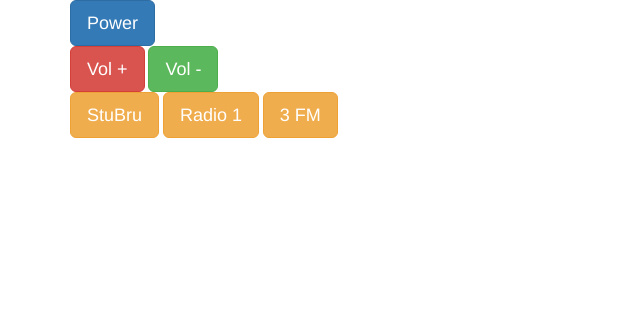
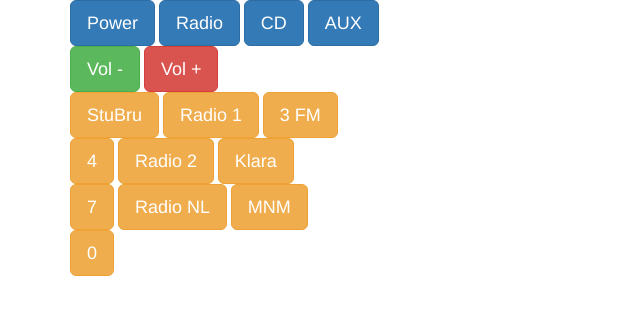
Before and after one commit to mdemuynck/pi, a website: page index.html in a window 1280 px wide. Shown: the whole page, without its empty margins (0-640 px from the left). Drawn offline with nearby package versions, Linux system fonts and the light colour scheme.

Commit message:
add extra commands

```diff
--- a/index.html
+++ b/index.html
@@ -8,21 +8,38 @@
     <body>
         <div class="container">
             <div class="row">
-                <div class="col-xs-12">
+                <div class="col-xs-8">
                     <button class='btn btn-lg btn-primary' href="rptoggle">Power</button>
+                    <button class='btn btn-lg btn-primary' href="rptoggle">Radio</button>
+                    <button class='btn btn-lg btn-primary' href="rptoggle">CD</button>
+                    <button class='btn btn-lg btn-primary' href="rptoggle">AUX</button>
                 </div>
             </div>
             <div class="row">
-                <div class="col-xs-12">
+                <div class="col-xs-8">
+                    <button class='btn btn-lg btn-success' href="rvdown">Vol -</button>
                     <button class='btn btn-lg btn-danger' href="rvup">Vol +</button>
-                    <button class='btn btn-lg btn-success' href="rvdown">Vol -</button>
                 </div>
             </div>
             <div class="row">
-                <div class="col-xs-12">
-                    <button class='btn btn-lg btn-warning' href="r1">StuBru</button>
-                    <button class='btn btn-lg btn-warning' href="r2">Radio 1</button>
-                    <button class='btn btn-lg btn-warning' href="r3">3 FM</button>
+                <div class="col-xs-8">
+                    <button class='btn btn-lg btn-warning' href="station/1">StuBru</button>
+                    <button class='btn btn-lg btn-warning' href="station/2">Radio 1</button>
+                    <button class='btn btn-lg btn-warning' href="station/3">3 FM</button>
+                </div>
+                <div class="col-xs-8">
+                    <button class='btn btn-lg btn-warning' href="station/4">4</button>
+                    <button class='btn btn-lg btn-warning' href="station/5">Radio 2</button>
+                    <button class='btn btn-lg btn-warning' href="station/6">Klara</button>
+                </div>
+                <div class="col-xs-8">
+                    <button class='btn btn-lg btn-warning' href="station/7">7</button>
+                    <button class='btn btn-lg btn-warning' href="station/8">Radio NL</button>
+                    <button class='btn btn-lg btn-warning' href="station/9">MNM</button>
+                </div>
+                <div class="col-xs-8">
+                    <button class='btn btn-lg btn-warning' href="station/0">0</button>
+                </div>
                 </div>
             </div>
         </div>
```
Also changed, not shown: app.js (+17 -11 lines), 1 other file.
